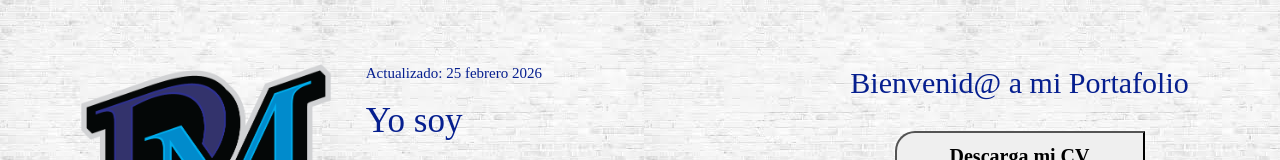
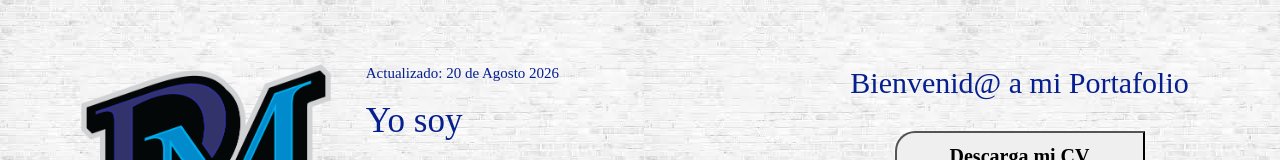
Before and after one commit to DiegoFMendezV/Portafolio, a React (Vite) app: page / in a window 1280 px wide. Shown: the top 160 px of the page. Built offline with nearby package versions, Linux system fonts and the light colour scheme; no server answers; grey boxes are pictures that could not be loaded; a web font is replaced by a local one.

Commit message:
Actualizacion 20agosto2026

```diff
--- a/src/components/Inicio/Inicio.jsx
+++ b/src/components/Inicio/Inicio.jsx
@@ -10,7 +10,7 @@ function Inicio () {
         <div className='heroContent'>
             <img className='logo' src={Logo} alt="" />
             <div className='info1'>
-            <p id='actualizar'>Actualizado: 25 febrero 2026</p>
+            <p id='actualizar'>Actualizado: 20 de Agosto 2026</p>
                 <p>Yo soy</p>
                 <h1 className='background'>DESARROLLADOR <br />MULTIMEDIA <span className='point'></span></h1>
             </div>
```
